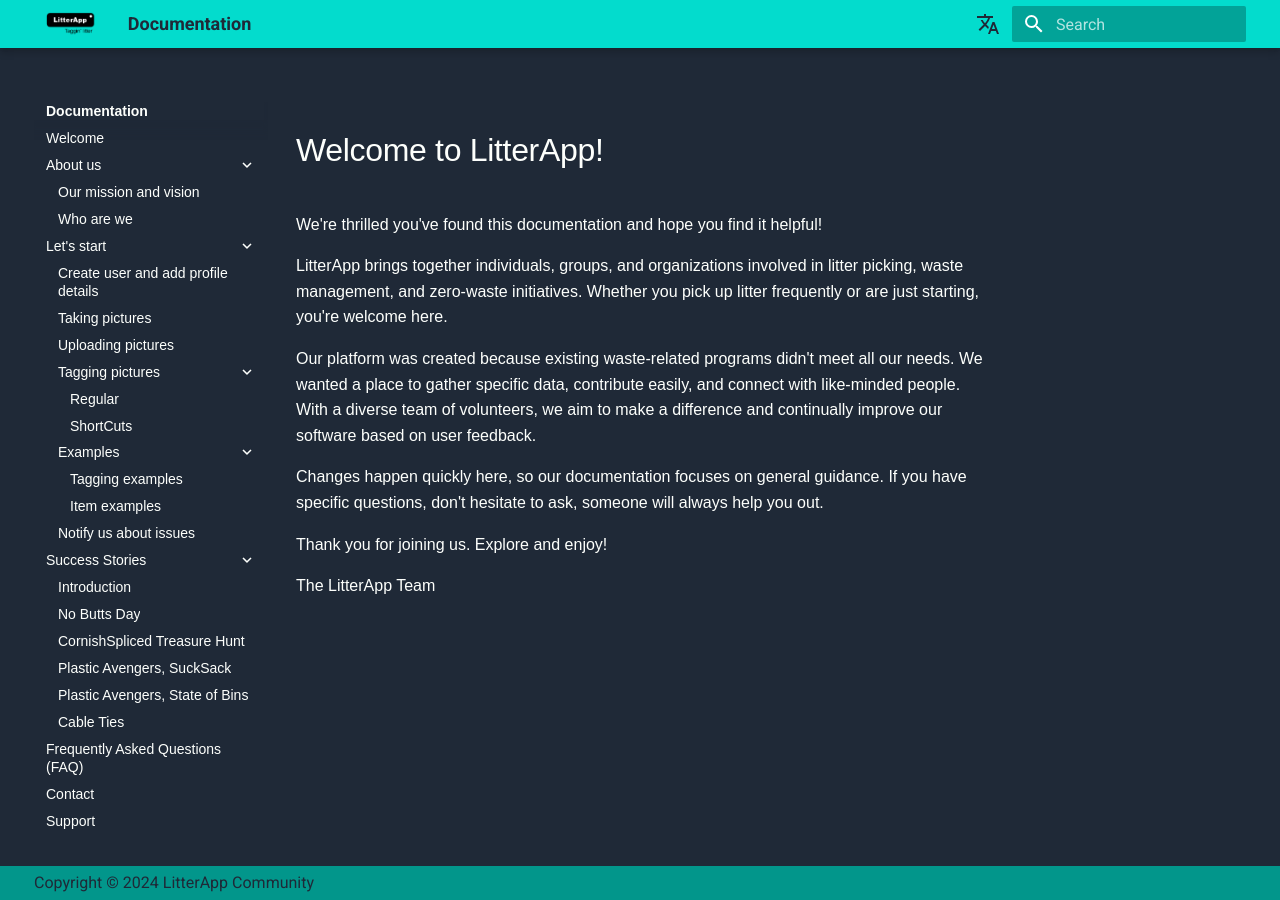
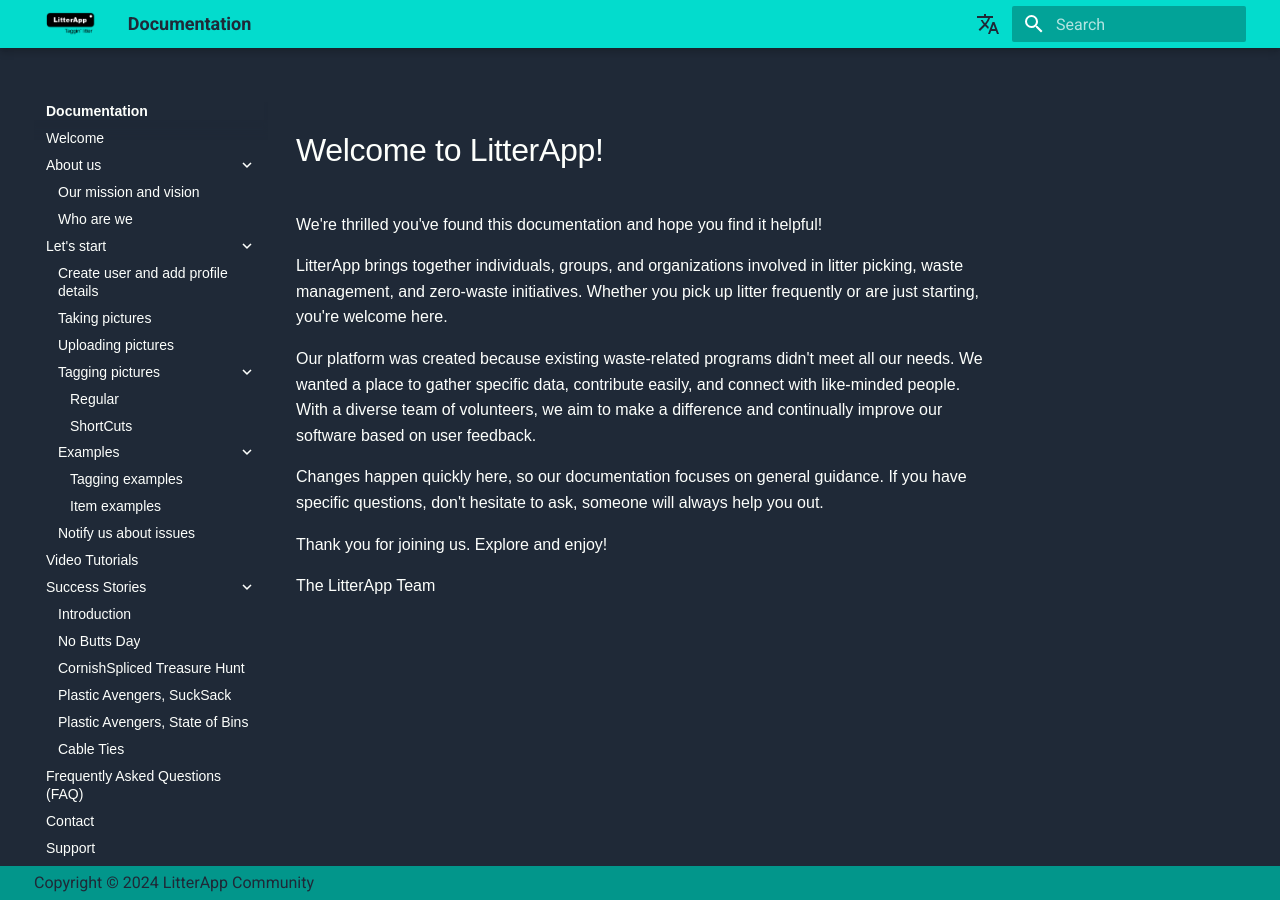
Before and after one commit to phummelen/littertagger-docs, an MkDocs documentation site: the page built from documentation/docs/en/index.md, in a window 1280 px wide. Built offline with MkDocs 1.6.1 and Material for MkDocs 9.7.7, drawn with Linux system fonts in a browser that asks for light colours; comment, search, counter and statistics services are not loaded.

Commit message:
Update mkdocs.yml

```diff
--- a/documentation/config/en/mkdocs.yml
+++ b/documentation/config/en/mkdocs.yml
@@ -60,6 +60,7 @@ nav:
         - Tagging examples: 90_Tagging-Examples.md
         - Item examples: 92_Item-Examples.md
     - Notify us about issues: 90_Issues.md
+- Video Tutorials: 60_Video-Tutorials.md
 - Success Stories:
     - Introduction: 50_Events.md
     - No Butts Day: 50_PeukMeuk.md
```
